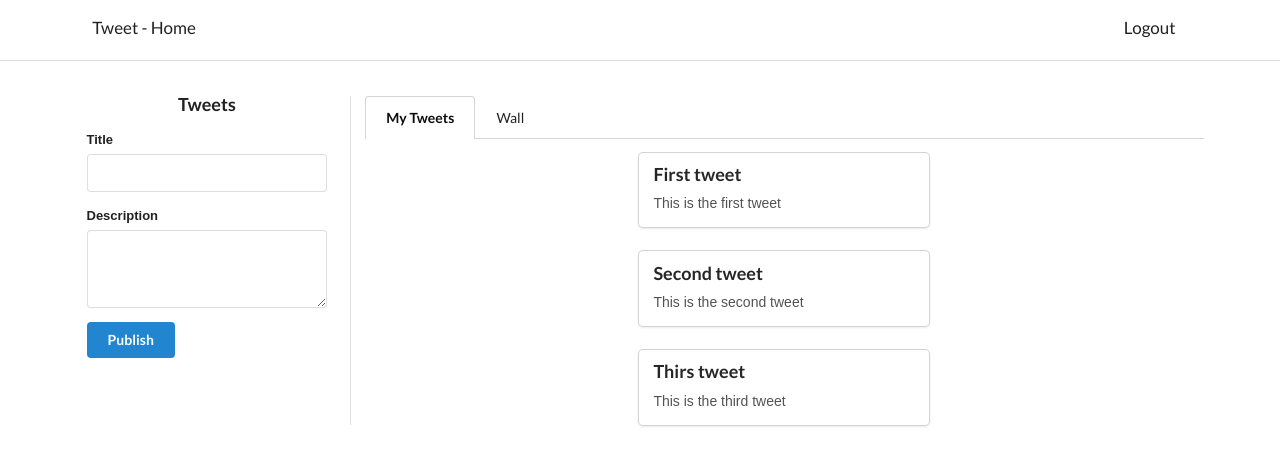
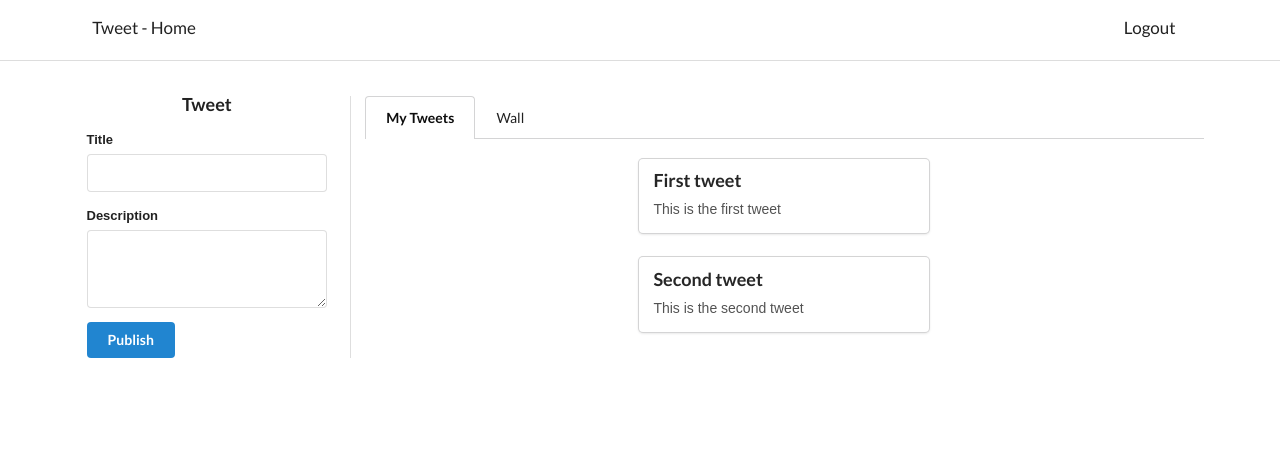
Before and after one commit to ivanpilot/tweet-client, a React (Create React App) app: page / in a window 1280 px wide. Shown: the top 466 px of the page. Built offline with nearby package versions, Linux system fonts and the light colour scheme.

Commit message:
implement the tweetlist and tweet components

```diff
--- a/src/components/RootPage.js
+++ b/src/components/RootPage.js
@@ -53,6 +53,13 @@ class RootPage extends React.Component {
     ]
   }
 
+  onTabClick = (threadId) => {
+    this.setState({
+      activeThreadId: threadId,
+      threads: [...this.state.threads]
+    })
+  }
+
   render(){
     return (
       <div className='ui two column stackable divided grid'>
@@ -64,6 +71,7 @@ class RootPage extends React.Component {
             <TweetContainer
               activeThreadId={this.state.activeThreadId}
               threads={this.state.threads}
+              onTabClick={this.onTabClick}
             />
           </div>
         </div>
--- a/src/components/ThreadTabs.js
+++ b/src/components/ThreadTabs.js
@@ -5,7 +5,10 @@ class ThreadTabs extends React.Component {
 
     const activethreadId = this.props.activeThreadId
     const tabs = this.props.threads.map((thread, index) => (
-      <a className={thread.id === activethreadId ? 'active item' : 'item'}>
+      <a
+        className={thread.id === activethreadId ? 'active item' : 'item'}
+        onClick={() => this.props.onTabClick(thread.id)}
+      >
         {thread.name}
       </a>
     ))
--- a/src/components/Tweet.js
+++ b/src/components/Tweet.js
@@ -2,8 +2,21 @@ import React from 'react';
 
 class Tweet extends React.Component {
   render () {
+
+    const tweets = this.props.tweets.map( (tweet, index) => (
+      <div key={index} className="ui cards">
+        <div className="card">
+          <div className="content">
+            <div className="header">{tweet.title}</div>
+            <div className="description">{tweet.description}</div>
+          </div>
+        </div>
+      </div>
+    ))
+
     return(
       <div>
+        {tweets}
       </div>
     )
   }
--- a/src/components/TweetContainer.js
+++ b/src/components/TweetContainer.js
@@ -9,6 +9,7 @@ class TweetContainer extends React.Component {
         <ThreadTabs
           activeThreadId={this.props.activeThreadId}
           threads={this.props.threads}
+          onTabClick={this.props.onTabClick}
         />
         <TweetList
           activeThreadId={this.props.activeThreadId}
--- a/src/components/TweetList.js
+++ b/src/components/TweetList.js
@@ -1,42 +1,19 @@
 import React from 'react';
+import Tweet from './Tweet';
+import '../styles/TweetList.css';
 
 class TweetList extends React.Component {
-  constructor(props){
-    super(props);
-    this.state = {
-      tweets: [
-        {
-          title: "First tweet",
-          description: "This is the first tweet"
-        },
-        {
-          title: "Second tweet",
-          description: "This is the second tweet"
-        },
-        {
-          title: "Thirs tweet",
-          description: "This is the third tweet"
-        },
-      ]
-    }
-  }
 
   render(){
-
-    const tweets = this.state.tweets.map( (tweet, index) => (
-      <div key={index} className="ui cards">
-        <div className="card">
-          <div className="content">
-            <div className="header">{tweet.title}</div>
-            <div className="description">{tweet.description}</div>
-          </div>
-        </div>
-      </div>
-    ))
+    const activeThreadId = this.props.activeThreadId
+    const activeThread = this.props.threads.find((thread) => thread.id === activeThreadId)
+    const tweets = activeThread.tweets
 
     return(
-      <div className='ui center aligned grid'>
-        <ul>{tweets}</ul>
+      <div className='tweet-list'>
+      <div className='ui center aligned grid '>
+        <Tweet tweets={tweets} />
+      </div>
       </div>
     )
   }
--- a/src/components/VerticalMenu.js
+++ b/src/components/VerticalMenu.js
@@ -7,7 +7,7 @@ class VerticalMenu extends React.Component {
     return(
       <div className='vertical-menu'>
         <div className='ui header item center aligned'>
-          Tweets
+          Tweet
         </div>
         <MessageInput />
       </div>
--- /dev/null
+++ b/src/styles/TweetList.css
@@ -0,0 +1,3 @@
+.tweet-list {
+  padding-top: 20px;
+}
```
